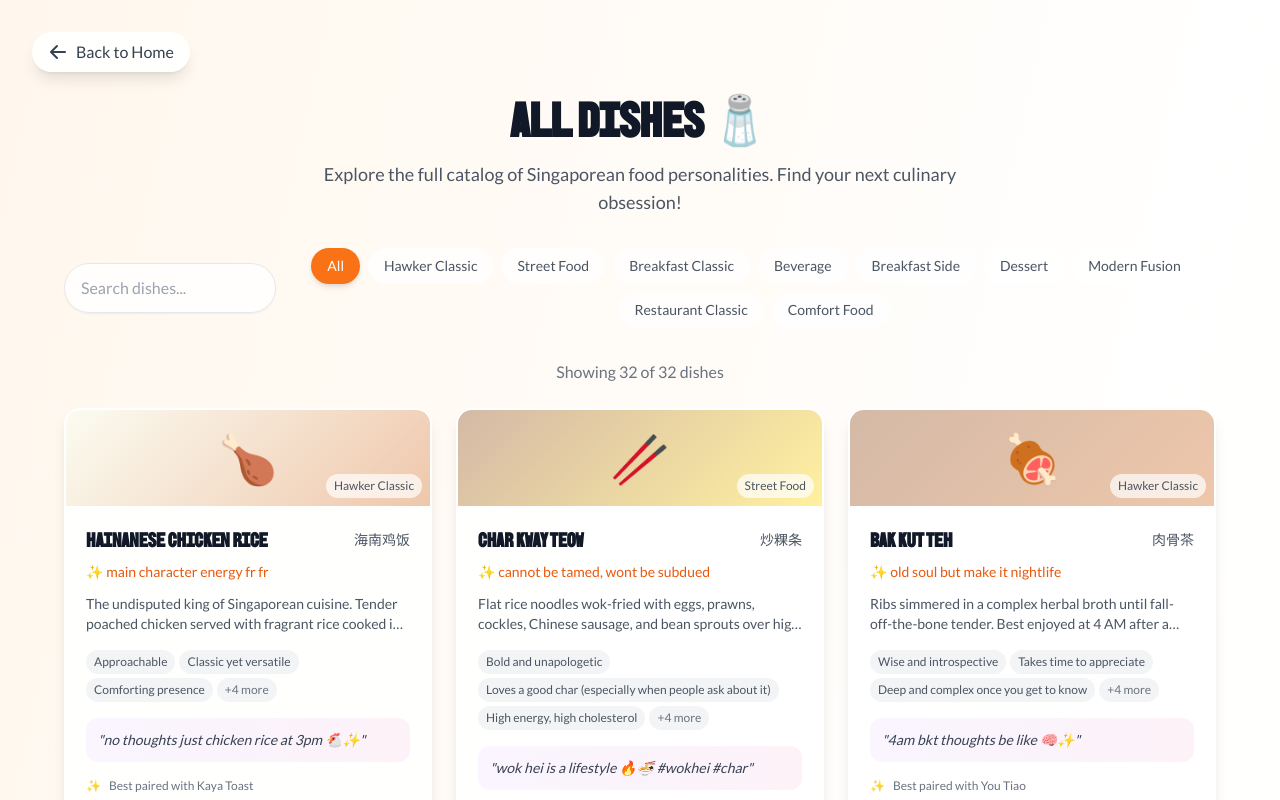
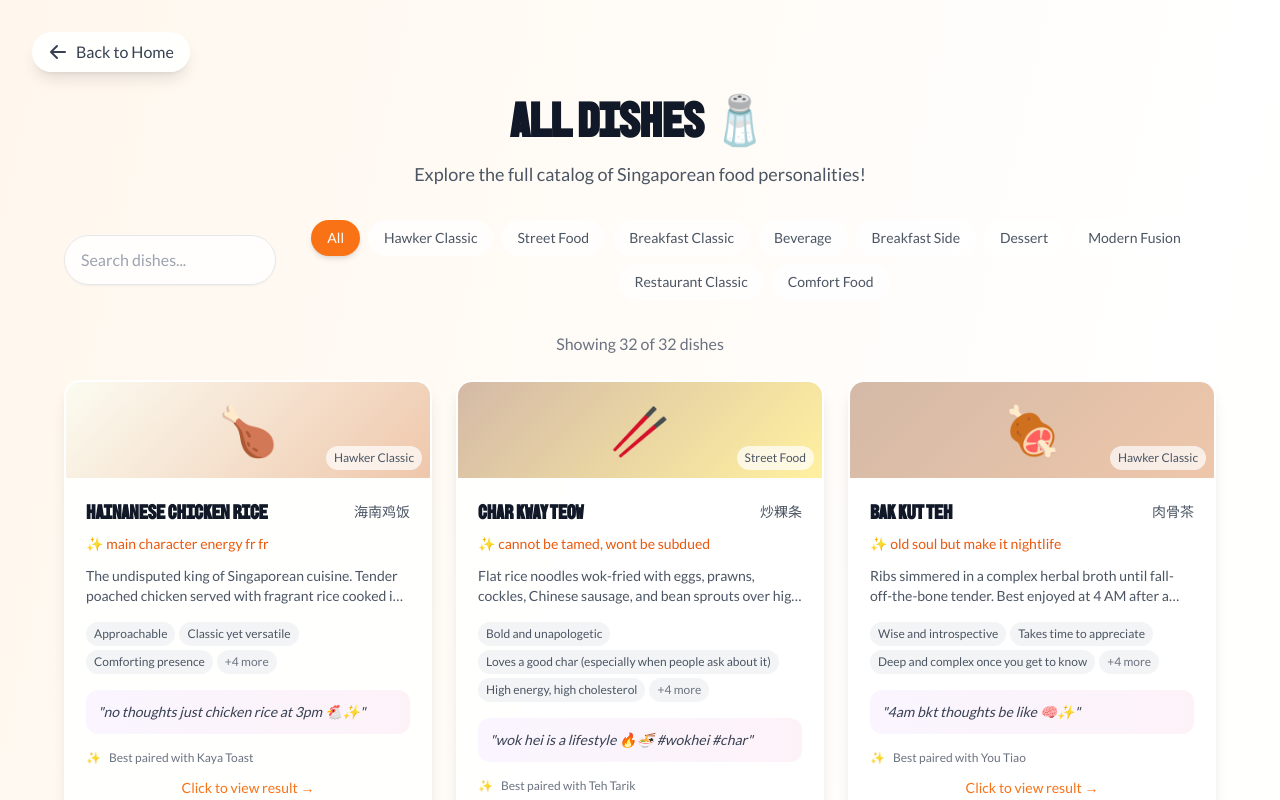
Before and after one commit to Caephler/sg-food-personality, a Next.js app: page /dishes in a window 1280 px wide. Shown: the top 800 px of the page. Built offline with nearby package versions, Linux system fonts and the light colour scheme; a web font is replaced by a local one.

Commit message:
feat: fix up stuff

```diff
--- a/src/app/dishes/page.tsx
+++ b/src/app/dishes/page.tsx
@@ -68,8 +68,7 @@ export default function DishesPage() {
             All Dishes 🧂
           </h1>
           <p className="text-lg text-gray-600 max-w-2xl mx-auto">
-            Explore the full catalog of Singaporean food personalities. Find your
-            next culinary obsession!
+            Explore the full catalog of Singaporean food personalities!
           </p>
         </motion.div>
 
--- /dev/null
+++ b/src/data/dishIds.ts
@@ -0,0 +1,37 @@
+export const DISH_IDS = {
+  HAINANESE_CHICKEN_RICE: "hainanese-chicken-rice",
+  CHAR_KWAY_TEO: "char-kway-teow",
+  BAK_KUT_TEH: "bak-kut-teh",
+  SATAY: "satay",
+  ROJAK: "rojak",
+  NASI_LEMAK: "nasi-lemak",
+  LAKSA: "laksa",
+  KAYA_TOAST: "kaya-toast",
+  KOPI: "kopi",
+  SOFT_BOILLED_EGGS: "soft-boiled-eggs",
+  CENDOL: "cendol",
+  CARBONARA_LOCAL: "carbonara-local-style",
+  MUAR_OTAK_OTAK: "muar-otak-otak",
+  EGG_PRATA: "egg-prata",
+  FISH_HEAD_CURRY: "fish-head-curry",
+  BEE_HOON_SOUP: "bee-hoon-soup",
+  YONG_TAU_FOO: "yong-tau-foo",
+  FRIED_CARROT_CAKE: "fried-carrot-cake",
+  OYSTER_OMLETTE: "oyster-omelette",
+  POPIAH: "popiah",
+  HOKKIEN_PRAWN_MEE: "hokkien-prawn-mee",
+  SINGAPORE_CRAB: "singapore-crab",
+  DUCK_RICE: "duck-rice",
+  PORK_CONGEE: "pork-congee",
+  SAMBAL_STINGRAY: "sambal-stingray",
+  HOR_FUN: "hor-fun",
+  MINCED_MEAT_NOODLE: "minced-meat-noodle",
+  WANTON_MEE: "wanton-mee",
+  CURRY_RICE: "curry-rice",
+  CHEE_CHEONG_FUN: "chee-cheong-fun",
+  TEA: "tea",
+  YOU_TIAO: "you-tiao",
+  TEH_TARIK: "teh-tarik",
+} as const;
+
+export type DishId = (typeof DISH_IDS)[keyof typeof DISH_IDS];
--- a/src/data/dishes.ts
+++ b/src/data/dishes.ts
@@ -14,6 +14,8 @@
  * - Texture Preference: soft | crunchy | chewy | varied
  * - Cultural Authenticity: root-deep | modern-fusion | street-smart
  */
+
+import { DISH_IDS } from "./dishIds";
 
 export type EnergyLevel = "high" | "medium" | "low";
 export type SocialPreference = "extrovert" | "ambivert" | "introvert";
@@ -174,7 +176,7 @@ export const dishes: Dish[] = [
       emojiCombo: ["🍗", "🍚", "🇸🇬", "✨"],
       internetSlang: ["bussin", "slay", "goated", "no cap"],
     },
-    pairedWith: "kaya-toast",
+    pairedWith: DISH_IDS.KAYA_TOAST,
   },
   {
     id: "char-kway-teow",
@@ -242,7 +244,7 @@ export const dishes: Dish[] = [
       emojiCombo: ["🥢", "🍜", "🥚", "🦐", "💨"],
       internetSlang: ["wok hei", "bussin", "slay", "goated"],
     },
-    pairedWith: "teh-tarik",
+    pairedWith: DISH_IDS.TEA,
   },
   {
     id: "bak-kut-teh",
@@ -284,7 +286,7 @@ export const dishes: Dish[] = [
       emojiCombo: ["🦴", "🍵", "🌙", "🧠"],
       internetSlang: ["healing", "main character", "vibes"],
     },
-    pairedWith: "you-tiao",
+    pairedWith: DISH_IDS.YOU_TIAO,
   },
   {
     id: "satay",
@@ -325,7 +327,7 @@ export const dishes: Dish[] = [
       emojiCombo: ["🔥", "🍢", "🥜", "🥒", "🎉"],
       internetSlang: ["bussin", "goated", "slay"],
     },
-    pairedWith: "teh-tarik",
+    pairedWith: DISH_IDS.TEA,
   },
   {
     id: "rojak",
@@ -366,7 +368,7 @@ export const dishes: Dish[] = [
       emojiCombo: ["🥗", "🦐", "🌶️", "🍍", "🎭"],
       internetSlang: ["no thoughts", "brain dead", "slay", "iconic"],
     },
-    pairedWith: "cendol",
+    pairedWith: DISH_IDS.CENDOL,
   },
   {
     id: "nasi-lemak",
@@ -407,7 +409,7 @@ export const dishes: Dish[] = [
       emojiCombo: ["🥥", "🍗", "🌶️", "🇸🇬", "👑"],
       internetSlang: ["bussin", "goated", "national treasure", "slay"],
     },
-    pairedWith: "kaya-toast",
+    pairedWith: DISH_IDS.KAYA_TOAST,
   },
   {
     id: "laksa",
@@ -474,7 +476,7 @@ export const dishes: Dish[] = [
       emojiCombo: ["🌶️", "🥥", "🌶️", "🔥", "💀"],
       internetSlang: ["bussin", "goated", "no cap", "slay", "rizz"],
     },
-    pairedWith: "cendol",
+    pairedWith: DISH_IDS.CENDOL,
   },
   {
     id: "kaya-toast",
@@ -551,7 +553,7 @@ export const dishes: Dish[] = [
       emojiCombo: ["🥪", "🥚", "☕", "🇸🇬", "🫡"],
       internetSlang: ["bussin", "goated", "no thoughts", "main character"],
     },
-    pairedWith: "kopi",
+    pairedWith: DISH_IDS.KOPI,
   },
   {
     id: "kopi",
@@ -590,7 +592,7 @@ export const dishes: Dish[] = [
       emojiCombo: ["☕", "🇸🇬", "💪", "✨"],
       internetSlang: ["bussin", "goated", "no cap"],
     },
-    pairedWith: "kaya-toast",
+    pairedWith: DISH_IDS.KAYA_TOAST,
   },
   {
     id: "soft-boiled-eggs",
@@ -627,7 +629,7 @@ export const dishes: Dish[] = [
       emojiCombo: ["🥚", "✨", "💕", "😤"],
       internetSlang: ["bussin", "slay"],
     },
-    pairedWith: "kaya-toast",
+    pairedWith: DISH_IDS.KAYA_TOAST,
   },
   {
     id: "cendol",
@@ -664,7 +666,7 @@ export const dishes: Dish[] = [
       emojiCombo: ["🧊", "🍚", "🌴", "✨"],
       internetSlang: ["bussin", "slay", "no cap"],
     },
-    pairedWith: "rojak",
+    pairedWith: DISH_IDS.ROJAK,
   },
   {
     id: "carbonara-local-style",
@@ -705,7 +707,7 @@ export const dishes: Dish[] = [
       emojiCombo: ["🍝", "🥓", "🇸🇬", "✨", "🎭"],
       internetSlang: ["bussin", "slay", "no cap", "goated"],
     },
-    pairedWith: "teh-tarik",
+    pairedWith: DISH_IDS.TEA,
   },
   {
     id: "muar-otak-otak",
@@ -746,7 +748,7 @@ export const dishes: Dish[] = [
       emojiCombo: ["🥘", "🌿", "🔥", "🐟", "👑"],
       internetSlang: ["bussin", "goated", "heritage", "slay"],
     },
-    pairedWith: "teh-tarik",
+    pairedWith: DISH_IDS.TEA,
   },
   {
     id: "egg-prata",
@@ -787,7 +789,7 @@ export const dishes: Dish[] = [
       emojiCombo: ["🫓", "🥚", "🍛", "🌙", "🔥"],
       internetSlang: ["bussin", "slay", "no cap", "vibes"],
     },
-    pairedWith: "teh-tarik",
+    pairedWith: DISH_IDS.TEA,
   },
   {
     id: "fish-head-curry",
@@ -828,7 +830,7 @@ export const dishes: Dish[] = [
       emojiCombo: ["🐟", "🌶️", "🍛", "👁️", "💪"],
       internetSlang: ["slay", "goated", "courage", "no cap"],
     },
-    pairedWith: "bee-hoon-soup",
+    pairedWith: DISH_IDS.BEE_HOON_SOUP,
   },
   {
     id: "bee-hoon-soup",
@@ -869,7 +871,7 @@ export const dishes: Dish[] = [
       emojiCombo: ["🍜", "💆", "✨", "🍃", "🫶"],
       internetSlang: ["healing", "clean", "vibes", "main character"],
     },
-    pairedWith: "you-tiao",
+    pairedWith: DISH_IDS.YOU_TIAO,
   },
   {
     id: "yong-tau-foo",
@@ -910,7 +912,7 @@ export const dishes: Dish[] = [
       emojiCombo: ["🥢", "🫛", "🍖", "🎯", "🧠"],
       internetSlang: ["main character", "no cap", "slay"],
     },
-    pairedWith: "bee-hoon-soup",
+    pairedWith: DISH_IDS.BEE_HOON_SOUP,
   },
   {
     id: "fried-carrot-cake",
@@ -951,7 +953,7 @@ export const dishes: Dish[] = [
       emojiCombo: ["🧡", "🍳", "🌅", "🥢", "🇸🇬"],
       internetSlang: ["bussin", "goated", "no thoughts", "slay"],
     },
-    pairedWith: "teh-tarik",
+    pairedWith: DISH_IDS.TEA,
   },
   {
     id: "oyster-omelette",
@@ -992,7 +994,7 @@ export const dishes: Dish[] = [
       emojiCombo: ["🦪", "🥚", "🔥", "⚔️", "💯"],
       internetSlang: ["slay", "no cap", "main character", "vibes"],
     },
-    pairedWith: "bee-hoon-soup",
+    pairedWith: DISH_IDS.BEE_HOON_SOUP,
   },
   {
     id: "popiah",
@@ -1033,7 +1035,7 @@ export const dishes: Dish[] = [
       emojiCombo: ["🫓", "🥬", "🍤", "✨", "💅"],
       internetSlang: ["slay", "clean", "main character", "goated"],
     },
-    pairedWith: "teh-tarik",
+    pairedWith: DISH_IDS.TEA,
   },
   {
     id: "hokkien-prawn-mee",
@@ -1074,7 +1076,7 @@ export const dishes: Dish[] = [
       emojiCombo: ["🦐", "🍜", "🌊", "👑", "💯"],
       internetSlang: ["bussin", "goated", "slay", "no cap"],
     },
-    pairedWith: "teh-tarik",
+    pairedWith: DISH_IDS.TEA,
   },
   {
     id: "singapore-crab",
@@ -1115,7 +1117,7 @@ export const dishes: Dish[] = [
       emojiCombo: ["🦀", "🌶️", "🍅", "🎉", "🙌"],
       internetSlang: ["bussin", "goated", "slay", "no thoughts"],
     },
-    pairedWith: "bee-hoon-soup",
+    pairedWith: DISH_IDS.BEE_HOON_SOUP,
   },
   {
     id: "duck-rice",
@@ -1156,7 +1158,7 @@ export const dishes: Dish[] = [
       emojiCombo: ["🦆", "🍚", "👑", "✨", "💅"],
       internetSlang: ["goated", "slay", "main character", "no cap"],
     },
-    pairedWith: "tea",
+    pairedWith: DISH_IDS.TEA,
   },
   {
     id: "pork-congee",
@@ -1197,56 +1199,57 @@ export const dishes: Dish[] = [
       emojiCombo: ["🥣", "💕", "🫚", "🌅", "🫶"],
       internetSlang: ["healing", "vibes", "main character", "no thoughts"],
     },
-    pairedWith: "tea",
-  },
-  {
-    id: "sambal-pasta",
-    emoji: "🍝",
-    name: "Sambal Pasta",
-    chineseName: "参巴意面",
-    description:
-      "Al dente pasta tossed in spicy sambal-based sauce with local herbs, topped with a perfectly poached egg. The breakfast of champions with a spicy twist.",
+    pairedWith: DISH_IDS.TEA,
+  },
+  {
+    id: DISH_IDS.SAMBAL_STINGRAY,
+    emoji: "🐟",
+    name: "Sambal Stingray",
+    chineseName: "参巴鳐",
+    description:
+      "Char-grilled stingray topped with spicy sambal and lime, wrapped in banana leaf. The iconic Singaporean seafood delight that's pure hawker perfection.",
     personalityTraits: [
       "Spice enthusiast",
-      "Morning person with attitude",
-      "Fusion pioneer",
       "Bold and unapologetic",
-      "The early adopter",
       "Heat chaser",
-      "The friend who starts trends",
-    ],
-    visualStyle: {
-      colors: ["#FF4500", "#FFD700", "#F5F5DC", "#228B22"],
-      mood: "Energetic, bold, and ready to conquer the day - with heat",
-    },
-    quote: "Breakfast is better with a kick. 🌶️☀️",
-    category: "Modern Fusion",
-    quizAttributes: {
-      energyLevel: "high",
-      socialPreference: "ambivert",
+      "Heritage lover",
+      "The life of the dinner party",
+      "Flavor warrior",
+      "The friend who adds extra sambal to everything",
+    ],
+    visualStyle: {
+      colors: ["#FF4D4D", "#FF8C00", "#FFD700", "#2C1810"],
+      mood: "Fiery and bold with warm, appetizing tones",
+    },
+    quote: "Leaf-wrapped, flame-kissed, pure Singapore! 🐟🍃",
+    category: "Hawker Classic",
+    quizAttributes: {
+      energyLevel: "medium",
+      socialPreference: "extrovert",
       flavorProfile: "spicy",
-      adventureLevel: "adventurous",
-      timeOfDay: "morning",
-      setting: "moderate",
-      texturePreference: "chewy",
-      culturalAuthenticity: "modern-fusion",
-    },
-    memeContent: {
-      tiktokCaption: "sambal pasta morning gang rise up 🌶️🍝☀️",
-      vibeCheck: "spice god energy",
-      memePotential: "the sambal wakes up everything 🔥💯",
-      emojiCombo: ["🍝", "☀️", "🔥", "👑"],
-      internetSlang: ["bussin", "goated", "no cap", "slay"],
-    },
-    pairedWith: "kaya-toast",
-  },
-  {
-    id: "taugeh-ipoh-hor-fun",
+      adventureLevel: "moderate",
+      timeOfDay: "evening",
+      setting: "casual",
+      texturePreference: "soft",
+      culturalAuthenticity: "root-deep",
+    },
+    memeContent: {
+      tiktokCaption:
+        "POV: You got the last piece of stingray at the hawker centre 🐟🔥",
+      vibeCheck: "🔥🔥🔥🔥🔥",
+      memePotential: "High",
+      emojiCombo: ["🐟", "🌶️", "🍃", "🔥"],
+      internetSlang: ["No cap this slaps"],
+    },
+    pairedWith: DISH_IDS.KAYA_TOAST,
+  },
+  {
+    id: DISH_IDS.HOR_FUN,
     emoji: "🍜",
-    name: "Taugeh & Ipoh Hor Fun",
-    chineseName: "芽菇伊面河",
-    description:
-      "Flat rice noodles in a light, clear prawn and chicken broth, topped with bean sprouts and spring onions. The clean, elegant dish from Ipoh that proves restraint is an art.",
+    name: "Hor Fun",
+    chineseName: "河粉",
+    description:
+      "Silky smooth flat rice noodles in a light, clear prawn and chicken broth, topped with bean sprouts and spring onions. The elegant Ipoh classic that proves restraint is an art.",
     personalityTraits: [
       "Refined and elegant",
       "Clean eating champion",
@@ -1280,7 +1283,7 @@ export const dishes: Dish[] = [
       emojiCombo: ["🍜", "🎋", "🌿", "✨", "👑"],
       internetSlang: ["slay", "goated", "clean", "main character"],
     },
-    pairedWith: "teh-tarik",
+    pairedWith: DISH_IDS.TEA,
   },
   {
     id: "minced-meat-noodle",
@@ -1321,7 +1324,7 @@ export const dishes: Dish[] = [
       emojiCombo: ["🍜", "💪", "🎯", "🧠", "⚔️"],
       internetSlang: ["no cap", "slay", "main character", "goated"],
     },
-    pairedWith: "tea",
+    pairedWith: DISH_IDS.TEA,
   },
   {
     id: "wanton-mee",
@@ -1362,7 +1365,7 @@ export const dishes: Dish[] = [
       emojiCombo: ["🥟", "🍜", "👑", "✨", "🏆"],
       internetSlang: ["goated", "slay", "no cap", "bussin"],
     },
-    pairedWith: "teh-tarik",
+    pairedWith: DISH_IDS.TEA,
   },
   {
     id: "curry-rice",
@@ -1403,7 +1406,7 @@ export const dishes: Dish[] = [
       emojiCombo: ["🍛", "🍚", "🍗", "🌊", "💯"],
       internetSlang: ["bussin", "slay", "vibes", "main character"],
     },
-    pairedWith: "teh-tarik",
+    pairedWith: DISH_IDS.TEA,
   },
   {
     id: "chee-cheong-fun",
@@ -1444,7 +1447,7 @@ export const dishes: Dish[] = [
       emojiCombo: ["🫓", "🎋", "✨", "💅", "👑"],
       internetSlang: ["slay", "main character", "goated", "clean"],
     },
-    pairedWith: "tea",
+    pairedWith: DISH_IDS.TEA,
   },
   {
     id: "tea",
@@ -1482,7 +1485,7 @@ export const dishes: Dish[] = [
       emojiCombo: ["🫖", "✨", "💪", "👑"],
       internetSlang: ["bussin", "slay", "goated"],
     },
-    pairedWith: "satay",
+    pairedWith: DISH_IDS.SATAY,
   },
   {
     id: "you-tiao",
@@ -1521,7 +1524,7 @@ export const dishes: Dish[] = [
       emojiCombo: ["🥢", "🔥", "💯", "🌅"],
       internetSlang: ["bussin", "goated", "slay"],
     },
-    pairedWith: "pork-congee",
+    pairedWith: DISH_IDS.PORK_CONGEE,
   },
 ];
 
```
Also changed, not shown: src/app/result/page.tsx (+1 -6 lines), 1 other file (tests, documents, lock files or other folders).
